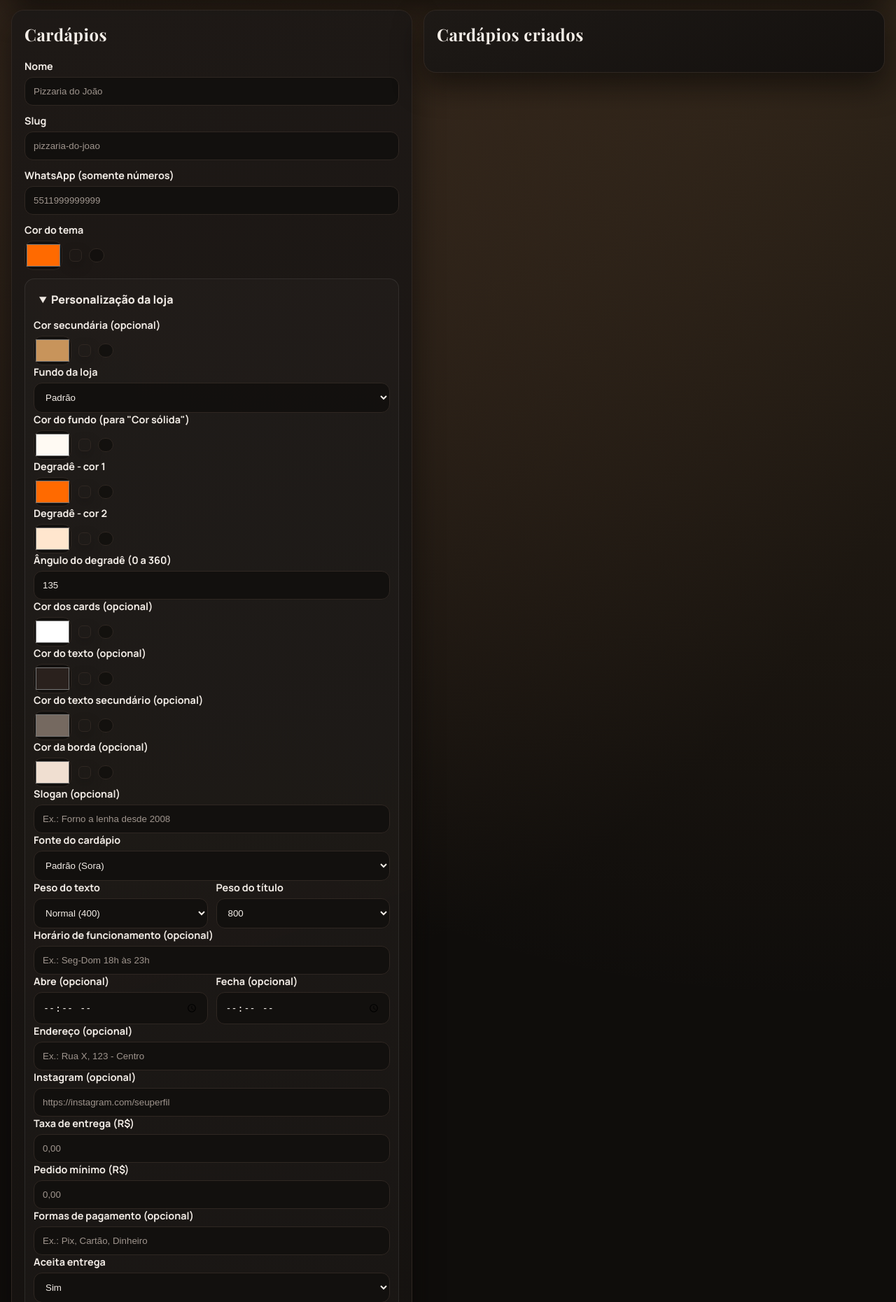
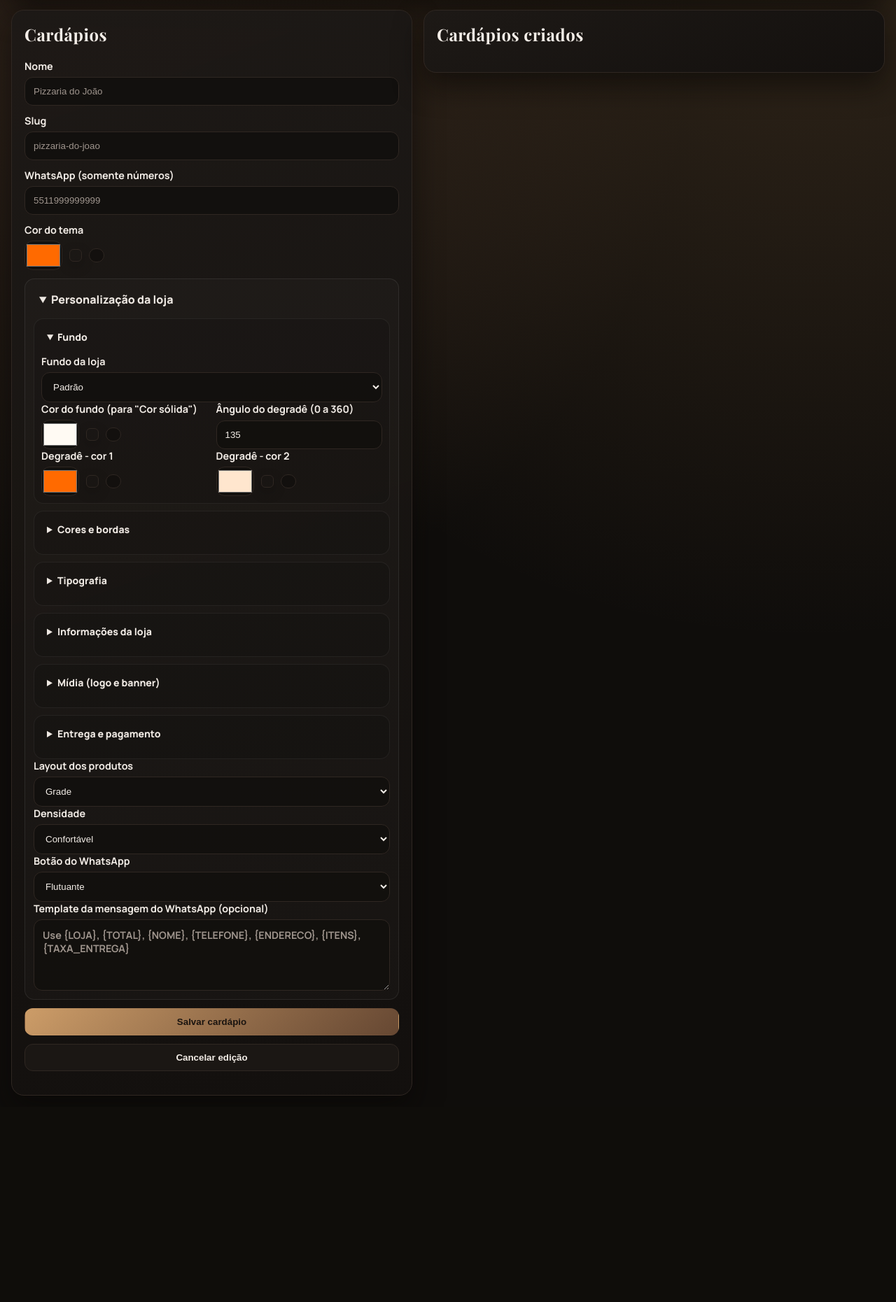
Before and after one commit to neol10/cardapios, a PHP site: page /dashboard.html in a window 1280 px wide, after a click on "Personalização da loja". Shown: the part 106-1967 px from the top of the page at 70% size. After the commit the page ends 1672 px from the top, so only its background shows below. Run offline with PHP 8.4, Linux system fonts and the light colour scheme; some libraries are stand-ins or nearby versions.

Commit message:
Organize store customization section

```diff
--- a/admin/dashboard.html
+++ b/admin/dashboard.html
@@ -64,14 +64,8 @@
           <details class="details">
             <summary>Personalização da loja</summary>
 
-            <label>
-              Cor secundária (opcional)
-              <div class="color-row">
-                <input type="color" name="cor_secundaria" value="#c8945b" />
-                <span class="color-swatch" aria-hidden="true"></span>
-                <span class="color-hex" aria-label="Cor selecionada"></span>
-              </div>
-            </label>
+            <details class="details details-sub" open>
+              <summary>Fundo</summary>
 
               <label>
                 Fundo da loja
@@ -83,6 +77,7 @@
                 </select>
               </label>
 
+              <div class="two-cols">
                 <label>
                   Cor do fundo (para "Cor sólida")
                   <div class="color-row">
@@ -92,6 +87,13 @@
                   </div>
                 </label>
 
+                <label>
+                  Ângulo do degradê (0 a 360)
+                  <input type="number" name="fundo_angulo" min="0" max="360" step="1" value="135" />
+                </label>
+              </div>
+
+              <div class="two-cols">
                 <label>
                   Degradê - cor 1
                   <div class="color-row">
@@ -109,12 +111,22 @@
                     <span class="color-hex" aria-label="Cor selecionada"></span>
                   </div>
                 </label>
+              </div>
+            </details>
+
+            <details class="details details-sub">
+              <summary>Cores e bordas</summary>
 
               <label>
-              Ângulo do degradê (0 a 360)
-              <input type="number" name="fundo_angulo" min="0" max="360" step="1" value="135" />
+                Cor secundária (opcional)
+                <div class="color-row">
+                  <input type="color" name="cor_secundaria" value="#c8945b" />
+                  <span class="color-swatch" aria-hidden="true"></span>
+                  <span class="color-hex" aria-label="Cor selecionada"></span>
+                </div>
               </label>
 
+              <div class="two-cols">
                 <label>
                   Cor dos cards (opcional)
                   <div class="color-row">
@@ -124,6 +136,17 @@
                   </div>
                 </label>
 
+                <label>
+                  Cor da borda (opcional)
+                  <div class="color-row">
+                    <input type="color" name="cor_borda" value="#f0dfd1" />
+                    <span class="color-swatch" aria-hidden="true"></span>
+                    <span class="color-hex" aria-label="Cor selecionada"></span>
+                  </div>
+                </label>
+              </div>
+
+              <div class="two-cols">
                 <label>
                   Cor do texto (opcional)
                   <div class="color-row">
@@ -141,20 +164,11 @@
                     <span class="color-hex" aria-label="Cor selecionada"></span>
                   </div>
                 </label>
+              </div>
+            </details>
 
-            <label>
-              Cor da borda (opcional)
-              <div class="color-row">
-                <input type="color" name="cor_borda" value="#f0dfd1" />
-                <span class="color-swatch" aria-hidden="true"></span>
-                <span class="color-hex" aria-label="Cor selecionada"></span>
-              </div>
-            </label>
-
-            <label>
-              Slogan (opcional)
-              <input type="text" name="slogan" placeholder="Ex.: Forno a lenha desde 2008" />
-            </label>
+            <details class="details details-sub">
+              <summary>Tipografia</summary>
 
               <label>
                 Fonte do cardápio
@@ -196,6 +210,15 @@
                   </select>
                 </label>
               </div>
+            </details>
+
+            <details class="details details-sub">
+              <summary>Informações da loja</summary>
+
+              <label>
+                Slogan (opcional)
+                <input type="text" name="slogan" placeholder="Ex.: Forno a lenha desde 2008" />
+              </label>
 
               <label>
                 Horário de funcionamento (opcional)
@@ -223,7 +246,36 @@
                 Instagram (opcional)
                 <input type="url" name="instagram_url" placeholder="https://instagram.com/seuperfil" />
               </label>
+            </details>
 
+            <details class="details details-sub">
+              <summary>Mídia (logo e banner)</summary>
+
+              <label>
+                Foto do cardápio (perfil)
+                <input type="file" name="foto" accept="image/*" />
+              </label>
+
+              <label>
+                URL da foto (opcional)
+                <input type="url" name="foto_url" placeholder="https://..." />
+              </label>
+
+              <label>
+                Banner do topo (opcional)
+                <input type="file" name="banner" accept="image/*" />
+              </label>
+
+              <label>
+                URL do banner (opcional)
+                <input type="url" name="banner_url" placeholder="https://..." />
+              </label>
+            </details>
+
+            <details class="details details-sub">
+              <summary>Entrega e pagamento</summary>
+
+              <div class="two-cols">
                 <label>
                   Taxa de entrega (R$)
                   <input type="text" name="taxa_entrega" placeholder="0,00" />
@@ -233,12 +285,14 @@
                   Pedido mínimo (R$)
                   <input type="text" name="pedido_minimo" placeholder="0,00" />
                 </label>
+              </div>
 
               <label>
                 Formas de pagamento (opcional)
                 <input type="text" name="formas_pagamento" placeholder="Ex.: Pix, Cartão, Dinheiro" />
               </label>
 
+              <div class="two-cols">
                 <label>
                   Aceita entrega
                   <select name="aceita_entrega">
@@ -254,6 +308,8 @@
                     <option value="false">Não</option>
                   </select>
                 </label>
+              </div>
+            </details>
 
             <label>
               Layout dos produtos
@@ -285,26 +341,6 @@
               <textarea name="mensagem_whatsapp_template" rows="4" placeholder="Use {LOJA}, {TOTAL}, {NOME}, {TELEFONE}, {ENDERECO}, {ITENS}, {TAXA_ENTREGA}"></textarea>
             </label>
           </details>
-
-          <label>
-            Foto do cardápio (perfil)
-            <input type="file" name="foto" accept="image/*" />
-          </label>
-
-          <label>
-            URL da foto (opcional)
-            <input type="url" name="foto_url" placeholder="https://..." />
-          </label>
-
-          <label>
-            Banner do topo (opcional)
-            <input type="file" name="banner" accept="image/*" />
-          </label>
-
-          <label>
-            URL do banner (opcional)
-            <input type="url" name="banner_url" placeholder="https://..." />
-          </label>
 
           <button class="btn btn-primary" type="submit">Salvar cardápio</button>
           <button class="btn" type="button" id="cancel-cardapio-edit">Cancelar edição</button>
--- a/admin/style.css
+++ b/admin/style.css
@@ -276,6 +276,24 @@ select:disabled {
   background: rgba(255, 255, 255, 0.02);
 }
 
+.details-sub {
+  margin-top: 10px;
+  padding: 10px;
+  border-radius: 14px;
+  border: 1px solid rgba(255, 255, 255, 0.06);
+  background: rgba(0, 0, 0, 0.12);
+}
+
+.details-sub summary {
+  font-weight: 900;
+  font-size: 0.88rem;
+  padding: 6px 8px;
+}
+
+.details-sub[open] summary {
+  margin-bottom: 10px;
+}
+
 .details summary {
   cursor: pointer;
   font-weight: 800;
```
Lines whose indentation alone changed are shown as unchanged.
